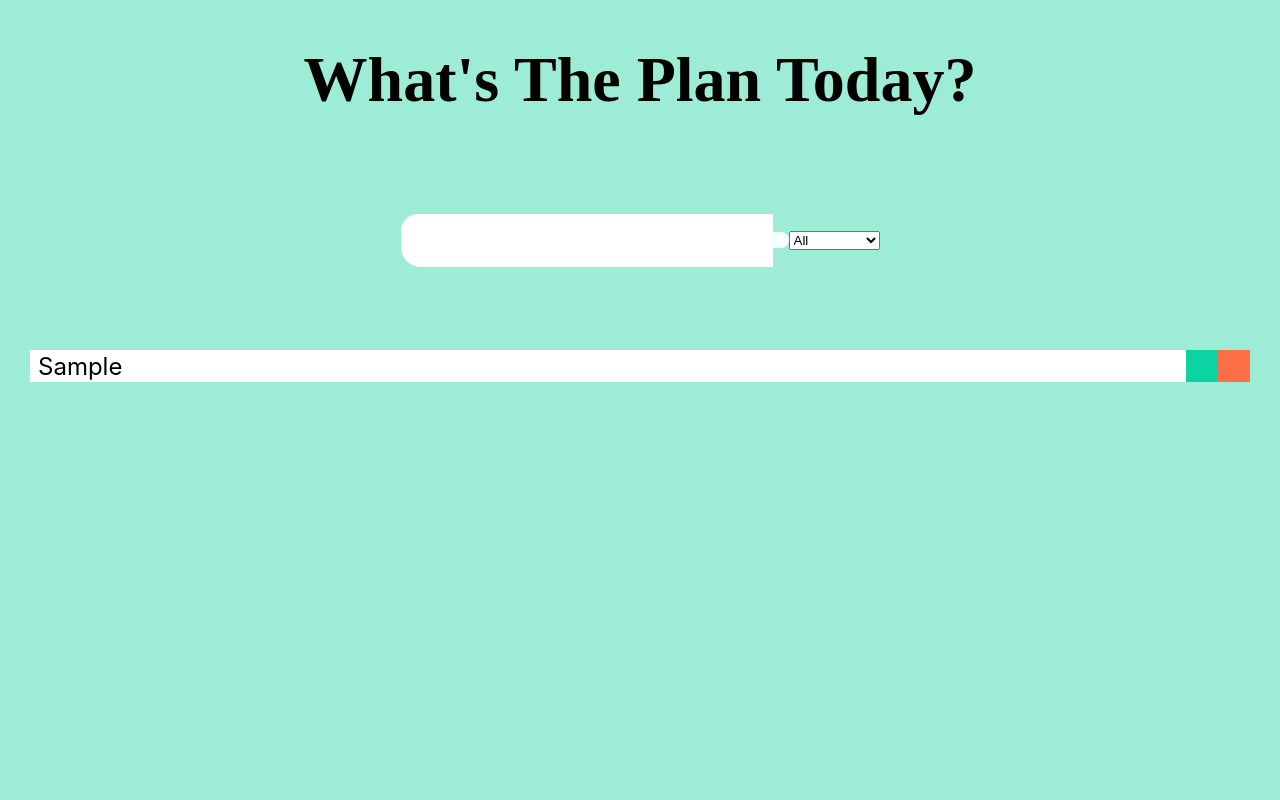
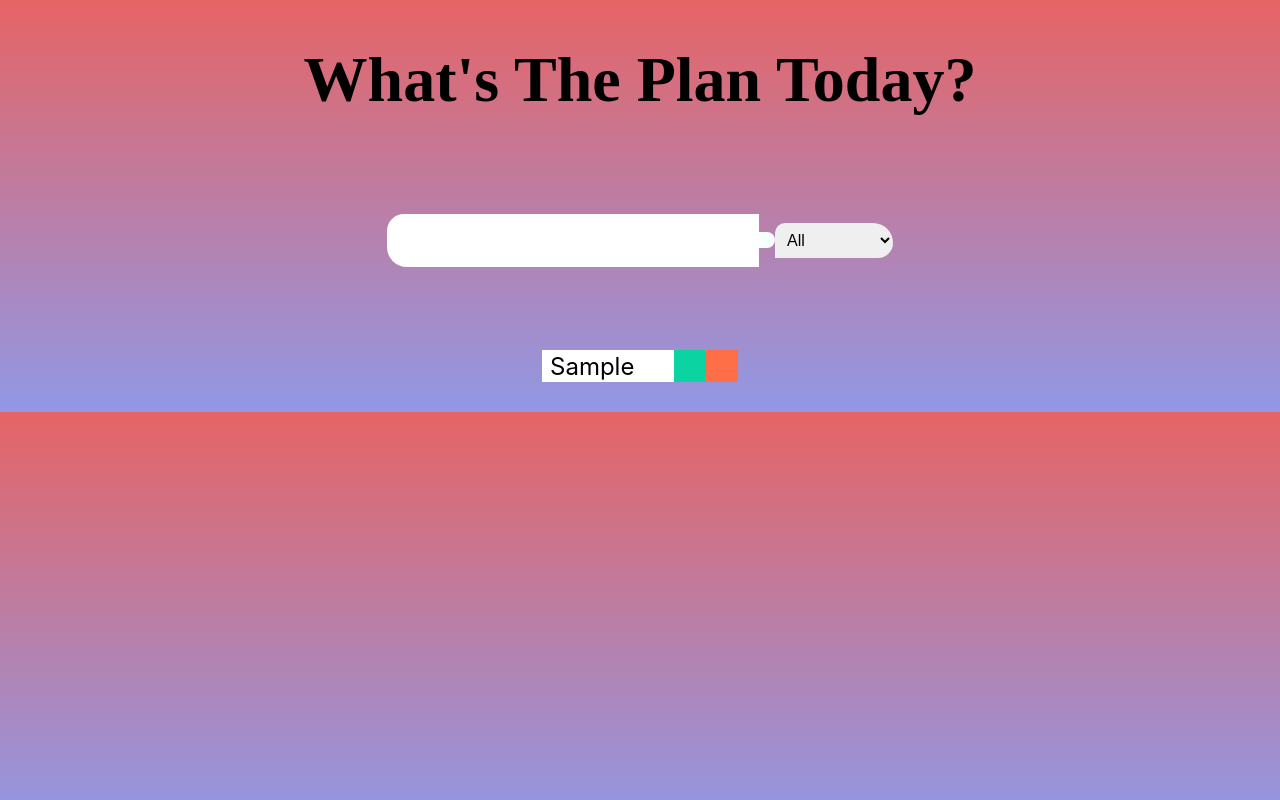
Before and after one commit to Bfatima25/todolist-Bushra-Fatima, a React (Create React App) app: page / in a window 1280 px wide. Both pictures are taken after typing "Sample" into the empty fields and a click on the button 780 px from the left and 240 px from the top of the page. Built offline with nearby package versions, Linux system fonts and the light colour scheme; the HTML template or start-up script is replaced by a standard one.

Commit message:
edited few more things and fixed few console errors

```diff
--- a/src/App.css
+++ b/src/App.css
@@ -5,7 +5,7 @@
 }
 
 body {
-  background: rgb(157, 236, 213);
+  background: linear-gradient(#e66465, #9198e5);
 }
 header {
   font-size: 2em;
@@ -37,11 +37,36 @@ form button {
 form button:hover {
   background-color: #0fbcc2;
 }
+.dolist-container {
+  display: flex;
+  justify-content: center;
+  align-items: center;
+}
 
+.todo-list {
+  min-width: 30%;
+  list-style: none;
+}
+
+.doslist {
+  margin: 0.5rem;
+  background: white;
+  font-size: 1.5rem;
+  color: black;
+  display: flex;
+  justify-content: space-between;
+  align-items: center;
+  transition: all 1s ease;
+}
 .filter-dolist {
   display: flex;
   justify-content: center;
   align-items: center;
+  cursor: pointer;
+  border: 0;
+	border-radius: 10px 20px 15px 0;
+  padding: 0.5rem;
+  font-size: 1rem;
 }
 .todo-list {
   min-width: 20%;
--- a/src/App.js
+++ b/src/App.js
@@ -4,20 +4,22 @@ import FormToDo from "./Components/FormToDo";
 import ToDoList from "./Components/ToDoList";
 
 function App() {
-
+//state
   const [inputText, setInputText] = useState("");
   const [doslist, setDolist] = useState([]);
   const [status, setStatus] = useState("all");
-  const[filteredDoslist, setFilteredDoslist] = useState([]);
+  const [filteredDoslist, setFilteredDoslist] = useState([]);
 
-  /*useEffect(() => {
+//USE EFFECT
+  useEffect(() => {
+    filterHandler();
+  }, [doslist, status]);
 
-  }, [Doslist, status]); */
-
+// FUNCTIONS
   const filterHandler = () => {
     switch (status) {
-      case "completed":
-        setFilteredDoslist(doslist.filter((dolist) => dolist.completed === true));
+      case 'completed':
+        setFilteredDoslist(doslist.filter(dolist => dolist.completed === true));
         break;
       case 'incomplete':
         setFilteredDoslist(doslist.filter(dolist => dolist.completed === false));
--- a/src/Components/FormToDo.js
+++ b/src/Components/FormToDo.js
@@ -1,6 +1,6 @@
 import React from 'react';
 
-function FormToDo ({setInputText, doslist, setDolist, inputText}) {
+function FormToDo ({setInputText, doslist, setDolist, inputText, setStatus}) {
     const inputDoHandler = (e) => {
         setInputText(e.target.value);
     };
```
